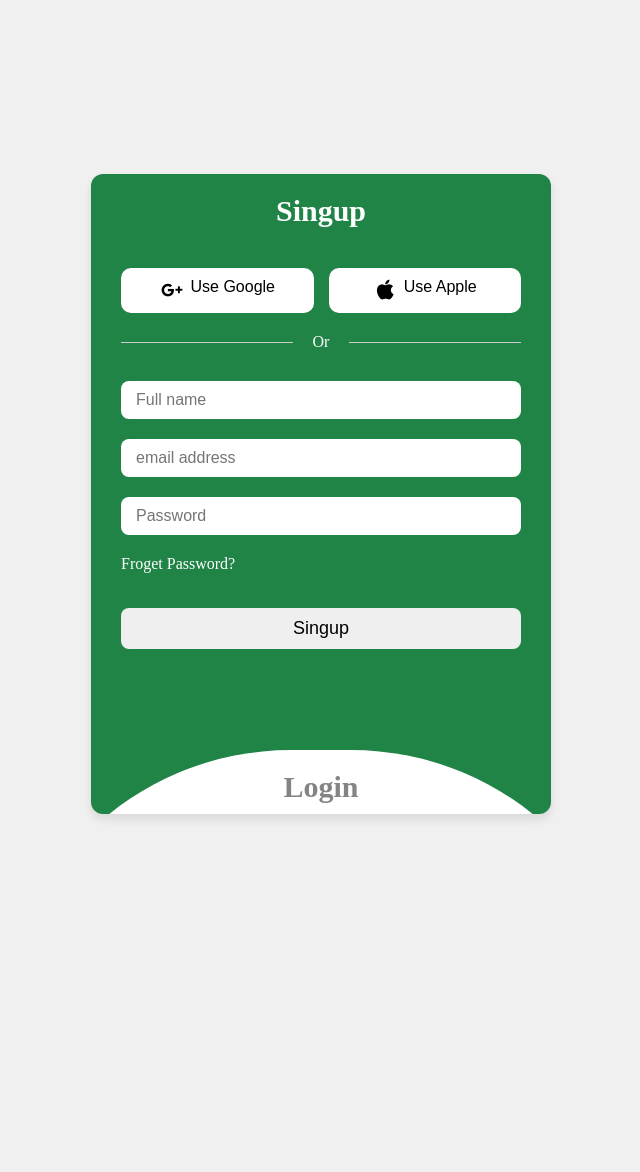
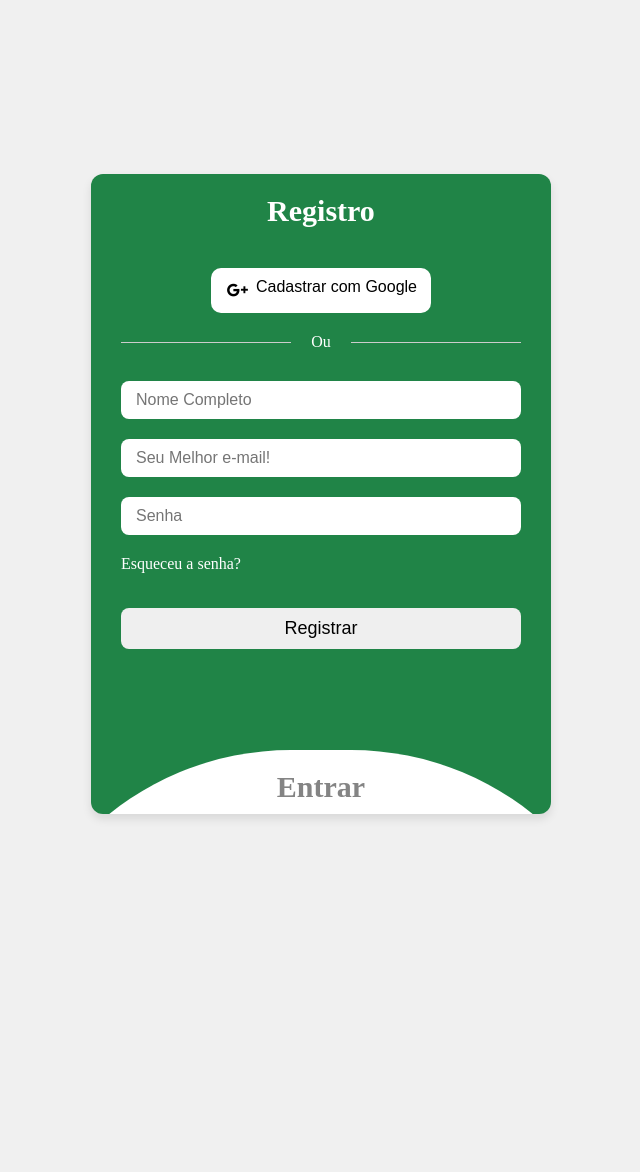
Before and after one commit to Erozinho/IMPACTA-SSPI, a Django app: page /login/ in a window 1280 px wide. Shown: the part 184-1356 px from the top of the page, without its empty margins (319-959 px from the left). Run offline with Django 5.2, Linux system fonts and the light colour scheme; some web fonts are replaced.

Commit message:
🐱‍🐉feat: login and register

```diff
--- a/impactasppi/urls.py
+++ b/impactasppi/urls.py
@@ -14,17 +14,18 @@ Including another URLconf
     1. Import the include() function: from django.urls import include, path
     2. Add a URL to urlpatterns:  path('blog/', include('blog.urls'))
 """
-from django.conf import settings
-from django.conf.urls.static import static
 from django.contrib import admin
-from django.urls import path, include
+from django.urls import path
 from django.contrib.staticfiles.urls import staticfiles_urlpatterns
 from . import views
 
 urlpatterns = [
     path('admin/', admin.site.urls),
-    path("", views.HomePageView.as_view(), name="home") ,
-    path("login/", views.LoginPageView.as_view(), name="login"),
+    path("", views.home, name="home"),
+    path("login/", views.login, name="login"),
+    path('postSignUp/', views.postSignUp),
+    path('logout/', views.logout, name="log"),
+    path('postLogin/', views.postLogin),
 ]
 
 urlpatterns += staticfiles_urlpatterns()
--- a/impactasppi/views.py
+++ b/impactasppi/views.py
@@ -1,7 +1,10 @@
 from django.shortcuts import render
-from django.views.generic import TemplateView # Import TemplateView
+from django.shortcuts import redirect
 from django.contrib import messages
+import logging
 import pyrebase
+
+log = logging
 
 config = {'apiKey': "AIzaSyDTm56zPBOzgblJgsnUHD-qXI7-vXJVfk4",
   'authDomain': "impacta--sppi.firebaseapp.com",
@@ -14,18 +17,51 @@ config = {'apiKey': "AIzaSyDTm56zPBOzgblJgsnUHD-qXI7-vXJVfk4",
 
 firebase = pyrebase.initialize_app(config)
 auth = firebase.auth()
-database = firebase.database() #comando necessário pra usar um banco de dados do firebase
+database = firebase.database()
 
 # Create your views here.
 
-class HomePageView(TemplateView):
-    template_name = "home.html"
+
+def login(request):
+    return render(request, "login.html")
 
 
-class LoginPageView(TemplateView):
-    template_name = "login.html"
-    redirect_authenticated_user = True
+def home(request):
+    return render(request, "home.html")
 
-    def form_invalid(self, form):
-        messages.error(self.request,'E-mail ou senha inválidos!')
-        return self.render_to_response(self.get_context_data(form=form))
+
+def postLogin(request):
+    email = request.POST.get('lemail')
+    pasw = request.POST.get('lpass')
+    try:
+        user = auth.sign_in_with_email_and_password(email, pasw)
+    except user.DoesNotExist:
+        message = "Invalid Credentials!!Please ChecK your Data"
+        return render(request, "login.html", {"message": message})
+    session_id = user['idToken']
+    request.session['uid'] = str(session_id)
+    return redirect(home(), {"email": email})
+
+
+def postSignUp(request):
+    email = request.POST.get('email')
+    pasw = request.POST.get('pass')
+    name = request.POST.get('name')
+    print(name)
+    try:
+        user = auth.create_user_with_email_and_password(email, pasw)
+    except:
+        message = "e-mail já esta em uso!"
+        return redirect('login', {"message": message})
+    session_id = user['idToken']
+    request.session['uid'] = str(session_id)
+    return render(request, home(), {"email": email})
+
+
+def logout(request):
+    uid = request.session['uid']
+    try:
+        del request.session['uid']
+    except uid.DoesNotExist:
+        pass
+    return render(request, "login.html")
--- a/static/login.css
+++ b/static/login.css
@@ -63,7 +63,7 @@ opacity: 0.6;
 
 .social-buttons button{
     cursor: pointer;
-    width: 100%;
+    width: 55%;
     padding: 10px;
     background-color: #fff;
     border: none;
--- a/templates/login.html
+++ b/templates/login.html
@@ -8,15 +8,14 @@
 
 <div class="container">
 
+    <!-- SEÇÃO DE REGISTRO -->
+
     <div class="singup-section" id="singup-section">
-        <header id="singup" onclick="closelogin()">Singup</header>
+        <header id="singup" onclick="closelogin()">Registro</header>
 
         <div class="social-buttons">
             <button><i class='bx bxl-google-plus'></i>
-                Use Google
-            </button>
-            <button><i class='bx bxl-apple'></i>
-                Use Apple
+                Cadastrar com Google
             </button>
         </div>
         <style>
@@ -24,16 +23,17 @@
         </style>
         <div class="seperator">
             <div class="line"></div>
-            <p>Or</p>
+            <p>Ou</p>
             <div class="line"></div>
         </div>
-        <form action="#" method="post">
-            <input type="text" placeholder="Full name" name = "name" required>
-            <input type="email" placeholder="email address" name="email" required>
-            <input type="password" placeholder="Password" name="pass" required>
-            <a href="#">Froget Password?</a>
+        <form action="/postSignUp/" method="post">
+            {% csrf_token %}
+            <input type="text" placeholder="Nome Completo" name = "name" required>
+            <input type="email" placeholder="Seu Melhor e-mail!" name="email" required>
+            <input type="password" placeholder="Senha" name="pass" required>
+            <a href="#">Esqueceu a senha?</a>
 
-            <button type="submit" class="btn">Singup</button>
+            <button type="submit" class="btn">Registrar</button>
 
 
 
@@ -41,31 +41,31 @@
 
     </div>
 
+    <!-- SEÇÃO DE LOGIN -->
+
     <div class="login-section" id="login-section">
-        <header id="login" onclick="openlogin()">Login</header>
+        <header id="login" onclick="openlogin()">Entrar</header>
 
         <div class="social-buttons">
             <button><i class='bx bxl-google-plus'></i>
-                Use Google
-            </button>
-            <button><i class='bx bxl-apple'></i>
-                Use Apple
+                Entrar com Google
             </button>
         </div>
         <div class="seperator">
             <div class="line"></div>
-            <p>Or</p>
+            <p>Ou</p>
             <div class="line"></div>
         </div>
 
 
 
 
-        <form action="#">
-            <input type="email" placeholder="email address" name="lemail" required>
-            <input type="password" placeholder="Password" name="lpass" value="ccccc" required>
-            <a href="#">Froget Password?</a>
-            <button type="submit" class="btn">Login</button>
+        <form action="/postLogin/" method="post">
+            {% csrf_token %}
+            <input type="email" placeholder="e-mail cadastrado" name="lemail" required>
+            <input type="password" placeholder="Senha!" name="lpass" required>
+            <a href="#">Esqueceu a senha?</a>
+            <button type="submit" class="btn">Entrar</button>
         </form>
 
     </div>
```
Also changed, not shown: db.sqlite3.
